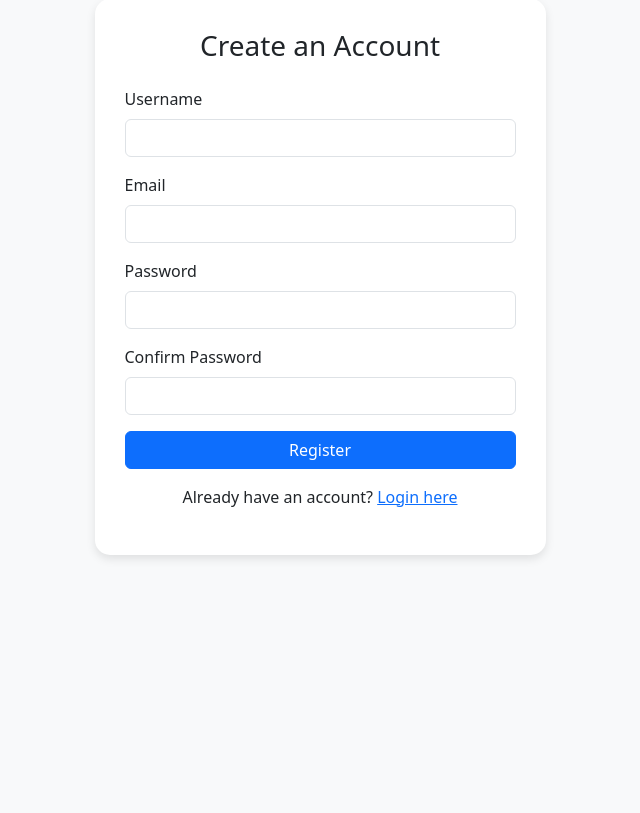
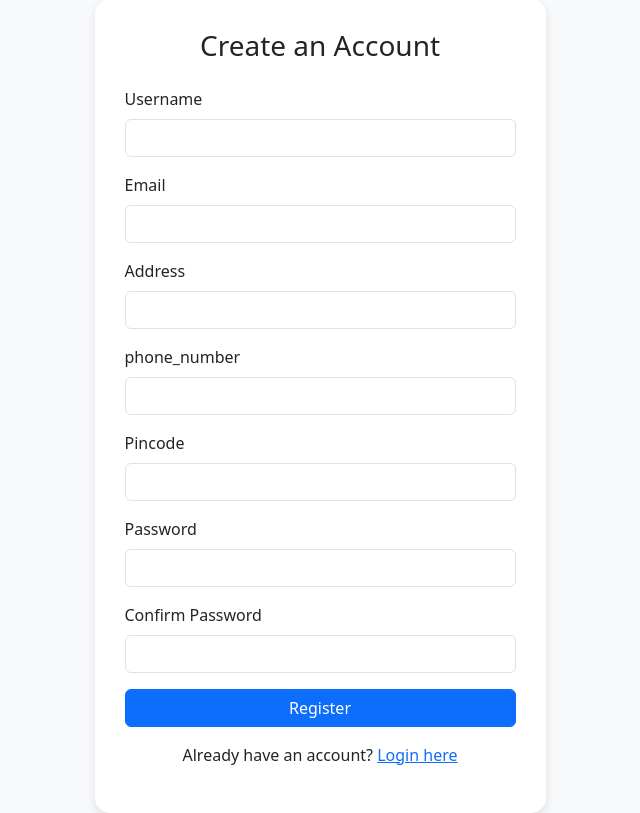
Before and after one commit to jyothikrishna326/MiniProject, a Django app: page /register/ in a window 1280 px wide. Shown: the part 108-921 px from the top of the page, without its empty margins (320-960 px from the left). Before the commit the page ends 667 px from the top, so only its background shows below. Run offline with Django 5.2, Linux system fonts and the light colour scheme.

Commit message:
12th commit

```diff
--- a/App/views.py
+++ b/App/views.py
@@ -99,22 +99,16 @@ def book_detail(request, book_id):
 
 
 def add_to_cart(request, book_id):
-    try:
-        customer = Customer.objects.get(user=request.user)
-    except Customer.DoesNotExist:
-        return HttpResponse("❌ Customer not found. Please register.")
+    customer, created = Customer.objects.get_or_create(user=request.user)
 
-    try:
-        book = Book.objects.get(id=book_id)
-    except Book.DoesNotExist:
-        return HttpResponse("📕 Book not found. Please try again.")
-
+    book = get_object_or_404(Book, id=book_id)
     cart_item, created = CartItem.objects.get_or_create(customer=customer, book=book)
     if not created:
         cart_item.quantity += 1
         cart_item.save()
+    return redirect('cart_view')
 
-    return redirect('cart_view')
+
 
 def cart_view(request):
     if not request.user.is_authenticated:
@@ -139,11 +133,9 @@ def remove_from_cart(request, item_id):
     try:
         customer = Customer.objects.get(user=request.user)
     except Customer.DoesNotExist:
-        return HttpResponse("❌ Customer not found. Please register first.")
+        return HttpResponse("cart_view")
 
-    item = get_object_or_404(CartItem, id=item_id, customer=customer)
-    item.delete()
-    return redirect('cart_view')
+
 
 
 
--- a/BOOKSTORE/urls.py
+++ b/BOOKSTORE/urls.py
@@ -33,6 +33,7 @@ urlpatterns = [
     path('login/', auth_views.LoginView.as_view(template_name='login.html'), name='login'),
     path('logout/', auth_views.LogoutView.as_view(next_page='login'), name='logout'),
     path('book_detail/<int:book_id>/',views.book_detail,name='book_detail'),
+
     path('cart_view/',views.cart_view,name='cart_view'),
     path('add-to-cart/<int:book_id>/',views.add_to_cart,name='add_to_cart'),
     path('remove_from_cart/<int:item_id>/',views.remove_from_cart,name='remove_from_cart'),
--- a/Templates/register.html
+++ b/Templates/register.html
@@ -78,6 +78,21 @@
           </div>
 
           <div class="mb-3">
+            <label class="form-label">Address</label>
+            <input type="text" name="Address" class="form-control" required>
+          </div>
+
+          <div class="mb-3">
+            <label class="form-label">phone_number</label>
+            <input type="number" name="phone_number" class="form-control" required>
+          </div>
+
+          <div class="mb-3">
+            <label class="form-label">Pincode</label>
+            <input type="number" name="pincode" class="form-control" required>
+          </div>
+
+          <div class="mb-3">
             <label class="form-label">Password</label>
             <input type="password" name="password" class="form-control" required>
           </div>
```
Also changed, not shown: Templates/book_list.html (line endings or trailing spaces), db.sqlite3.
